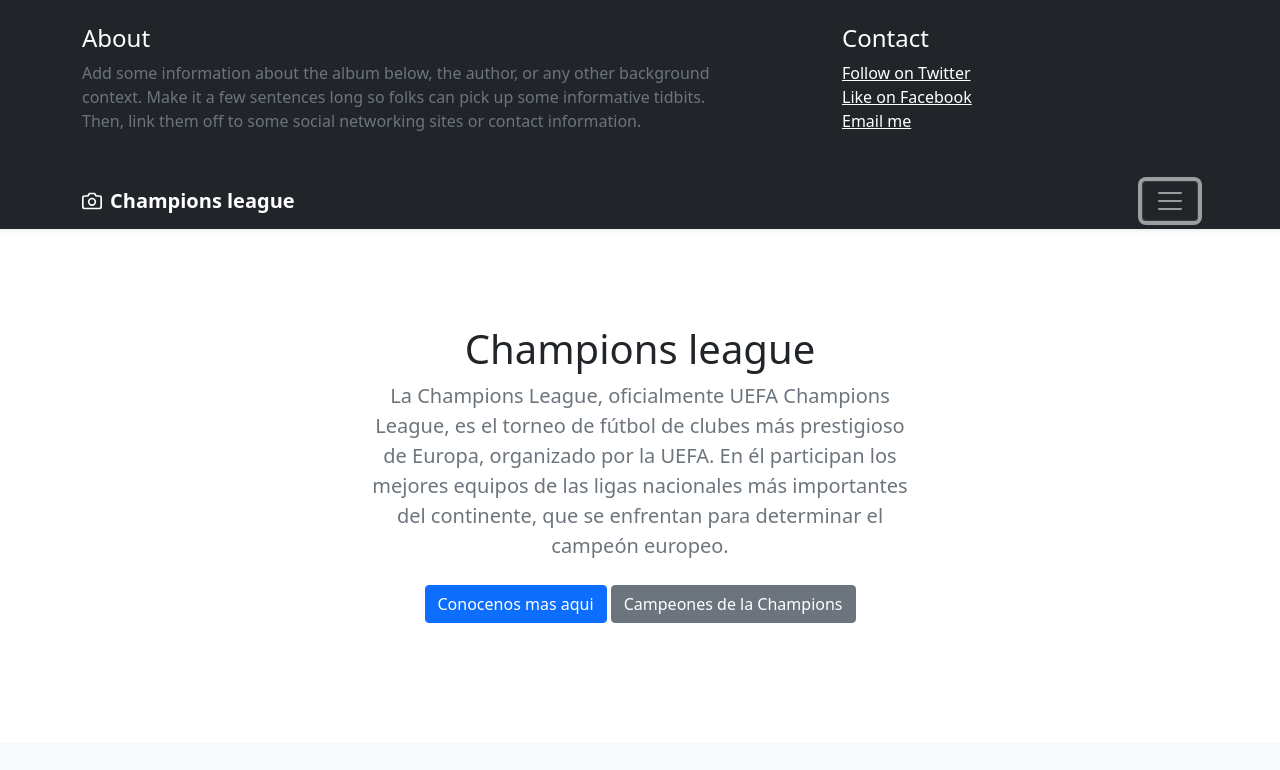
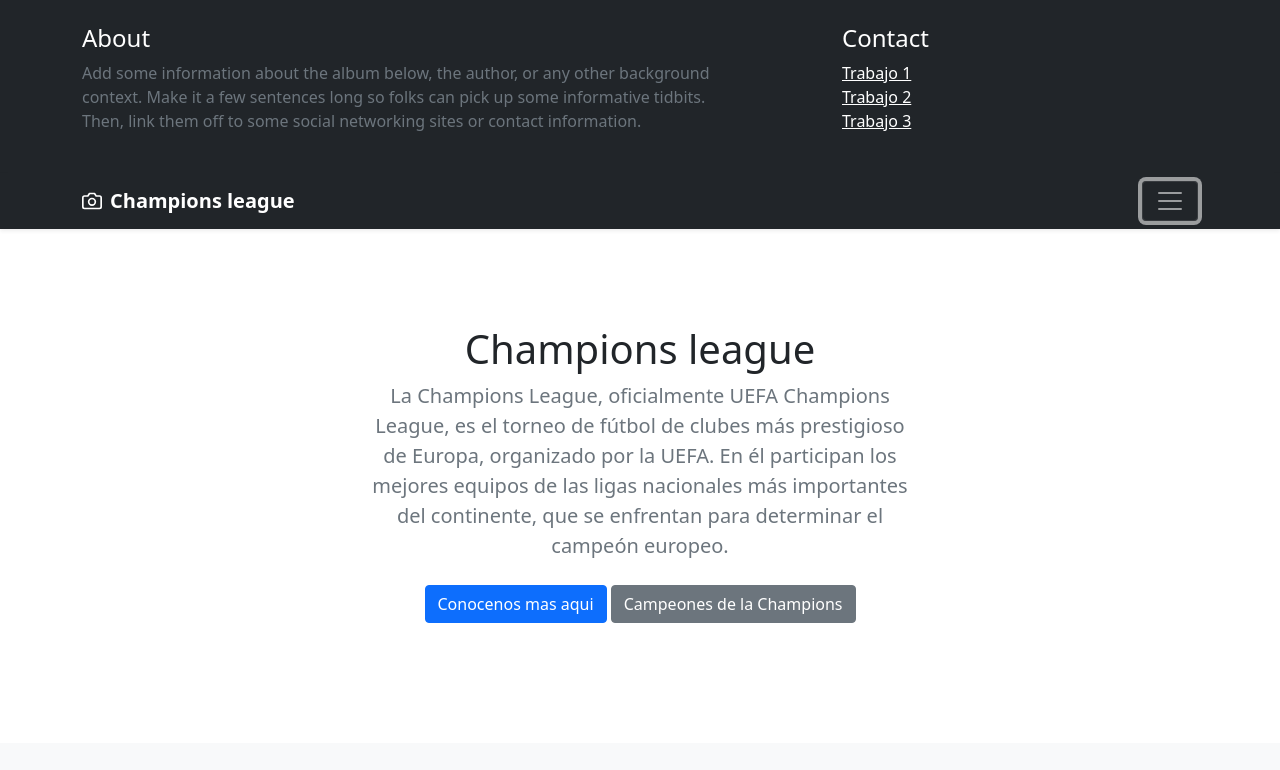
Before and after one commit to Axel-Ferreira1/Certamen, a plain HTML site: page index.html in a window 1280 px wide. Both pictures are taken after a click on the button "Toggle navigation". Shown: the top 770 px of the page. Drawn offline with nearby package versions, Linux system fonts and the light colour scheme.

Commit message:
insertamos las tareas en clase

```diff
--- a/index.html
+++ b/index.html
@@ -50,9 +50,9 @@
         <div class="col-sm-4 offset-md-1 py-4">
           <h4 class="text-white">Contact</h4>
           <ul class="list-unstyled">
-            <li><a href="#" class="text-white">Follow on Twitter</a></li>
-            <li><a href="#" class="text-white">Like on Facebook</a></li>
-            <li><a href="#" class="text-white">Email me</a></li>
+            <li><a href="http://127.0.0.1:3004/tarea 1/clase-2-master/index.html" class="text-white">Trabajo 1</a></li>
+            <li><a href="http://127.0.0.1:3002/tarea2/index.html" class="text-white">Trabajo 2</a></li>
+            <li><a href="http://127.0.0.1:3006/tarea 3/HTML/index.html" class="text-white">Trabajo 3</a></li>
           </ul>
         </div>
       </div>
```
